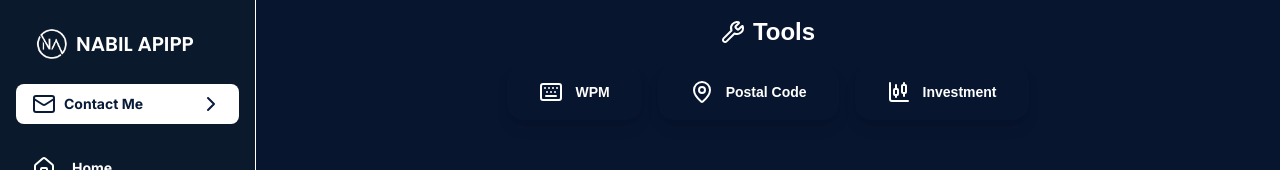
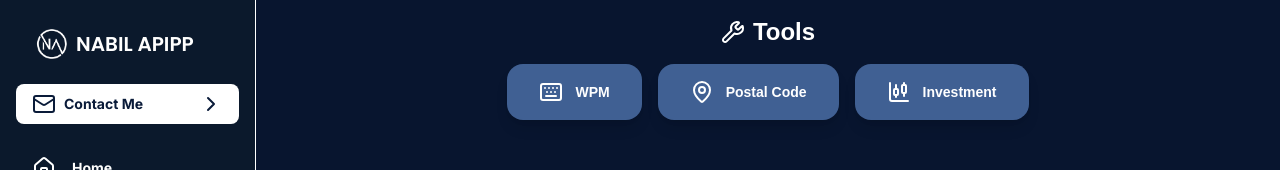
Before and after one commit to NaApipp/portosuperapp_v2, a Next.js app: page /playground/tools in a window 1280 px wide. Shown: the top 170 px of the page. Built offline with nearby package versions, Linux system fonts and the light colour scheme; no server answers.

Commit message:
style: update awording and bg color

```diff
--- a/app/playground/tools/tabs/index.tsx
+++ b/app/playground/tools/tabs/index.tsx
@@ -25,8 +25,8 @@ export default function Tabs() {
             fontWeight: activeTab === tab.value ? "bold" : "normal",
           }}
           className="w-full sm:w-auto inline-flex items-center justify-center gap-3
-                    rounded-2xl dark:bg-white bg-[#08152F] px-8 py-4 text-sm font-bold
-                     dark:text-black text-white transition-all duration-300
+                    rounded-2xl bg-[#406093] dark:bg-[#281C59] px-8 py-4 text-sm font-bold
+                     dark:text-white text-white transition-all duration-300
                      hover:scale-[1.02] active:scale-[0.98] disabled:opacity-50
                      cursor-pointer shadow-lg hover:shadow-xl dark:shadow-none"
         >
--- a/app/playground/tools/wpm-components/ResultModal.tsx
+++ b/app/playground/tools/wpm-components/ResultModal.tsx
@@ -20,9 +20,9 @@ export const ResultModal = () => {
       <div className="flex flex-col md:flex-row items-center justify-between gap-8">
         <div className="flex-1 w-full text-center md:text-left">
           <h2 className="text-4xl font-black mb-2 bg-linear-to-r from-blue-400 to-purple-500 bg-clip-text text-transparent">
-            Well Done!
+            WPM Test Is Done!
           </h2>
-          <p className="text-gray-500 text-sm font-medium italic">"Every keystroke makes you faster."</p>
+          <p className="text-gray-500 text-sm font-medium italic">"Every keystroke makes you faster." Gang Gangg</p>
 
           <button
             onClick={handleRestart}
```
